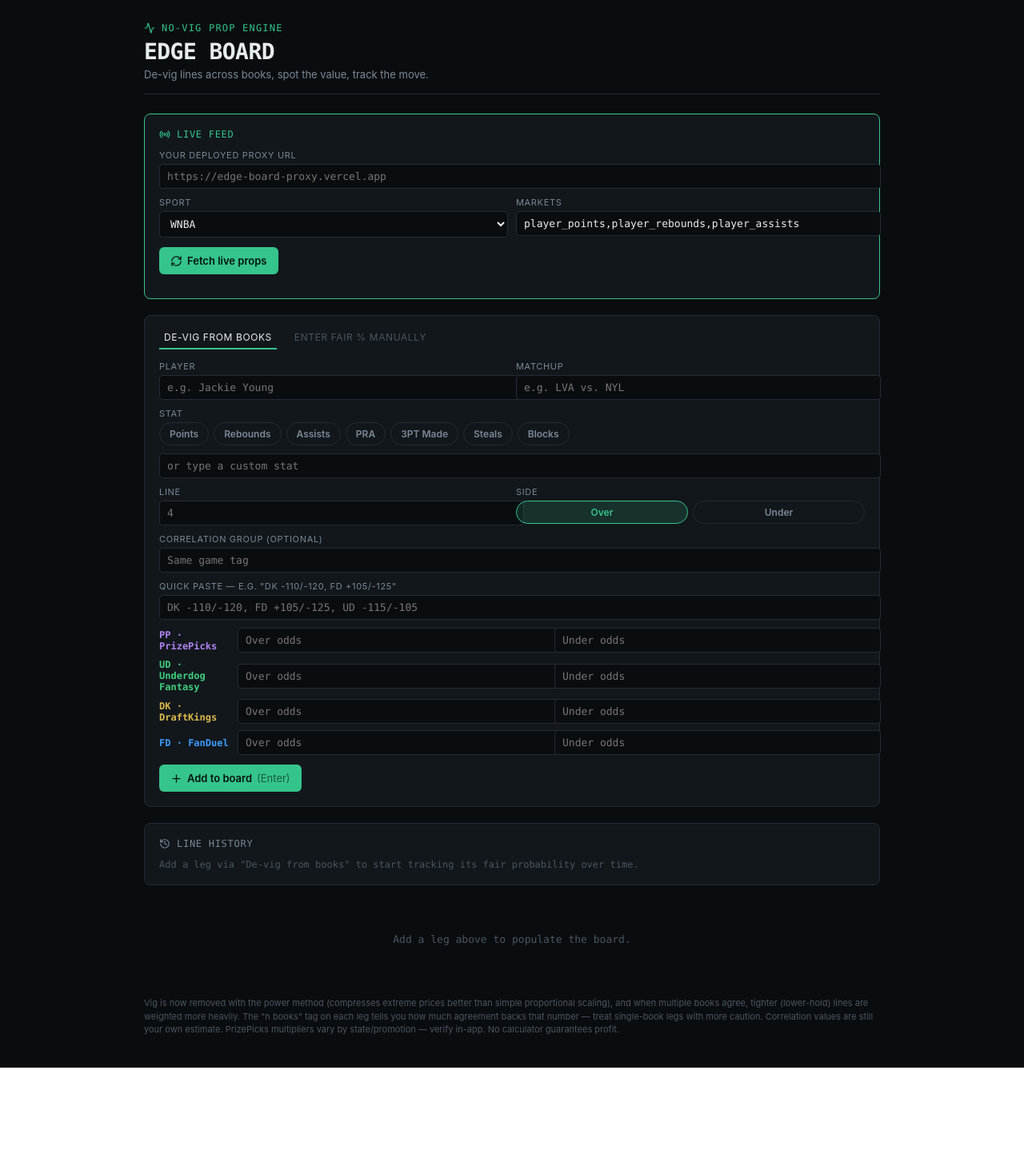
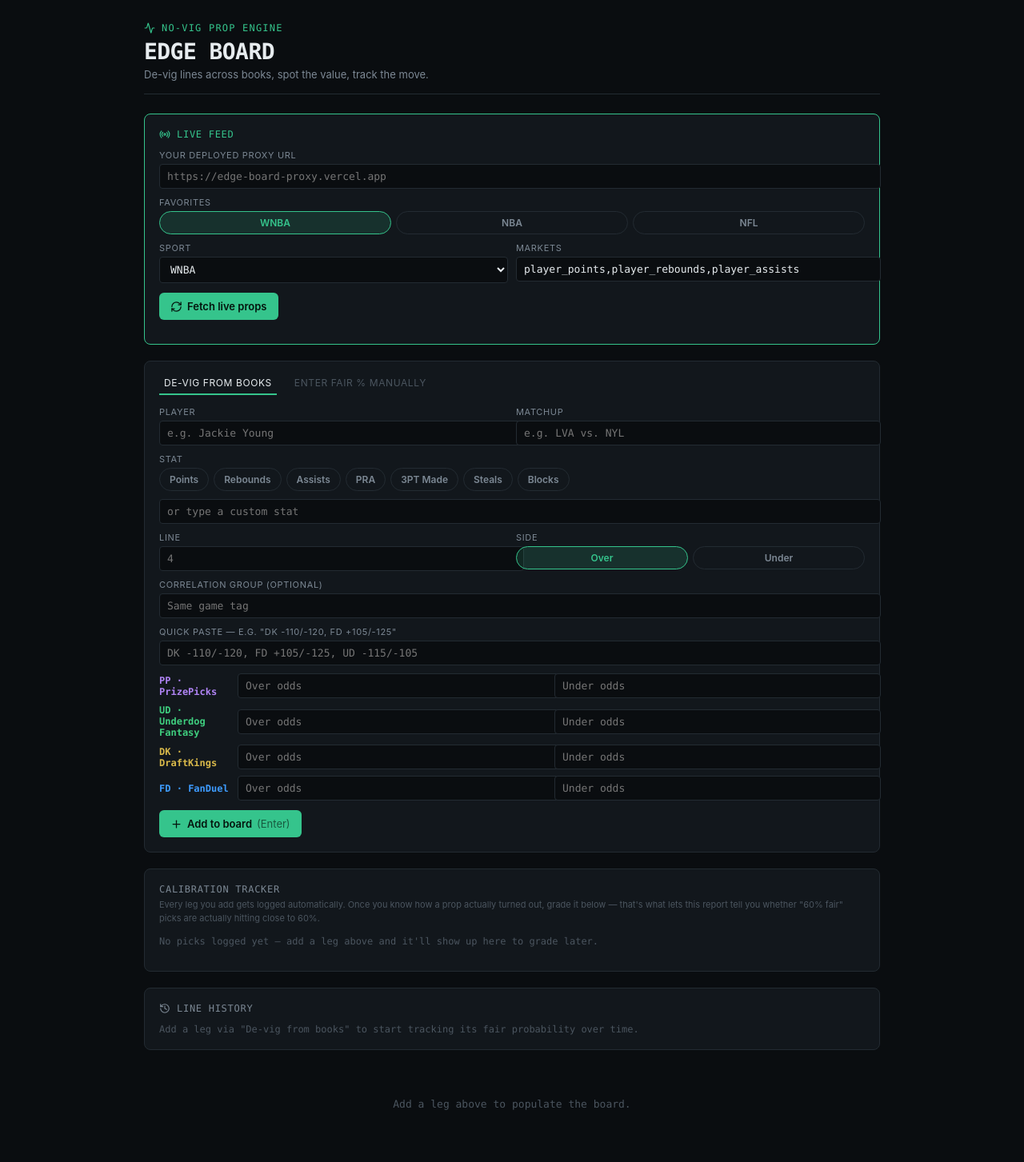
Before and after one commit to ronalddays123-blip/Edge-board-proxy, a React (Vite) app: page / in a window 1280 px wide. Shown: the top 1453 px of the page at 80% size. Before the commit the page ends 1335 px from the top, so only its background shows below. Built offline with nearby package versions, Linux system fonts and the light colour scheme.

Commit message:
Update EdgeBoard.jsx

```diff
--- a/src/EdgeBoard.jsx
+++ b/src/EdgeBoard.jsx
@@ -404,6 +404,28 @@
           <input style={inputStyle} value={proxyUrl} onChange={(e) => saveUrl(e.target.value)} placeholder="https://edge-board-proxy.vercel.app" />
         </Field>
       </div>
+      <div style={{ marginBottom: 10 }}>
+        <Field label="Favorites">
+          <div style={{ display: "flex", gap: 6 }}>
+            {[
+              { label: "WNBA", value: "basketball_wnba" },
+              { label: "NBA", value: "basketball_nba" },
+              { label: "NFL", value: "americanfootball_nfl" },
+            ].map((f) => (
+              <button
+                key={f.value}
+                onClick={() => {
+                  setSport(f.value);
+                  if (!marketsTouched) setMarkets(SPORT_MARKETS[f.value] || "");
+                }}
+                style={{ ...chipStyle(sport === f.value), flex: 1 }}
+              >
+                {f.label}
+              </button>
+            ))}
+          </div>
+        </Field>
+      </div>
       <div style={{ display: "grid", gridTemplateColumns: "1fr 1fr", gap: 10, marginBottom: 12 }}>
         <Field label="Sport">
           <select style={{ ...inputStyle, cursor: "pointer" }} value={sport} onChange={(e) => {
@@ -413,8 +435,8 @@
           }}>
             <option value="basketball_wnba">WNBA</option>
             <option value="basketball_nba">NBA</option>
+            <option value="americanfootball_nfl">NFL</option>
             <option value="baseball_mlb">MLB</option>
-            <option value="americanfootball_nfl">NFL</option>
             <option value="icehockey_nhl">NHL</option>
             <option value="soccer_epl">Soccer — EPL</option>
             <option value="soccer_uefa_champs_league">Soccer — Champions League</option>
@@ -700,6 +722,110 @@
   );
 });
 
+// Buckets graded predictions by their predicted probability and compares
+// predicted rate vs actual hit rate per bucket — the core calibration check.
+// A well-calibrated model's "60% picks" should hit ~60% of the time; if your
+// 60% bucket is actually hitting 45%, that bucket's numbers aren't trustworthy
+// even though the math inside them is internally consistent.
+function buildCalibrationReport(predictions) {
+  const graded = predictions.filter((p) => p.result === "hit" || p.result === "miss");
+  const buckets = [
+    [0.5, 0.55], [0.55, 0.6], [0.6, 0.65], [0.65, 0.7], [0.7, 0.75],
+    [0.75, 0.8], [0.8, 0.85], [0.85, 0.9], [0.9, 1.01],
+  ];
+  const report = buckets.map(([lo, hi]) => {
+    const inBucket = graded.filter((p) => p.fairProb >= lo && p.fairProb < hi);
+    const hits = inBucket.filter((p) => p.result === "hit").length;
+    return {
+      label: `${Math.round(lo * 100)}-${Math.round(Math.min(hi, 1) * 100)}%`,
+      n: inBucket.length,
+      predicted: inBucket.length ? (inBucket.reduce((s, p) => s + p.fairProb, 0) / inBucket.length) * 100 : null,
+      actual: inBucket.length ? (hits / inBucket.length) * 100 : null,
+    };
+  }).filter((b) => b.n > 0);
+
+  const brier = graded.length
+    ? graded.reduce((s, p) => s + Math.pow((p.result === "hit" ? 1 : 0) - p.fairProb, 2), 0) / graded.length
+    : null;
+
+  return { report, graded, brier, totalHits: graded.filter((p) => p.result === "hit").length };
+}
+
+const CalibrationPanel = memo(function CalibrationPanel({ predictions, onGrade }) {
+  const ungraded = predictions.filter((p) => p.result === null).sort((a, b) => b.timestamp - a.timestamp);
+  const { report, graded, brier, totalHits } = useMemo(() => buildCalibrationReport(predictions), [predictions]);
+
+  return (
+    <div style={{ background: COLORS.panel, border: `1px solid ${COLORS.line}`, borderRadius: 8, padding: 18, marginBottom: 20 }}>
+      <div style={{ fontFamily: mono, fontSize: 12, color: COLORS.muted, letterSpacing: "0.06em", marginBottom: 4 }}>CALIBRATION TRACKER</div>
+      <p style={{ color: COLORS.faint, fontSize: 11, margin: "0 0 14px", lineHeight: 1.5 }}>
+        Every leg you add gets logged automatically. Once you know how a prop actually turned out, grade it below —
+        that's what lets this report tell you whether "60% fair" picks are actually hitting close to 60%.
+      </p>
+
+      {graded.length > 0 && (
+        <div style={{ marginBottom: 18 }}>
+          <div style={{ display: "grid", gridTemplateColumns: "repeat(2,1fr)", gap: 10, marginBottom: 14 }}>
+            <div style={{ background: COLORS.bg, border: `1px solid ${COLORS.line}`, borderRadius: 6, padding: 12 }}>
+              <div style={{ fontSize: 10, color: COLORS.faint, fontFamily: mono }}>GRADED / HIT RATE</div>
+              <div style={{ fontSize: 18, color: COLORS.text, fontFamily: mono, marginTop: 4 }}>{graded.length} · {((totalHits / graded.length) * 100).toFixed(1)}%</div>
+            </div>
+            <div style={{ background: COLORS.bg, border: `1px solid ${COLORS.line}`, borderRadius: 6, padding: 12 }}>
+              <div style={{ fontSize: 10, color: COLORS.faint, fontFamily: mono }}>BRIER SCORE (lower = better)</div>
+              <div style={{ fontSize: 18, color: COLORS.text, fontFamily: mono, marginTop: 4 }}>{brier.toFixed(3)}</div>
+            </div>
+          </div>
+
+          <div style={{ display: "flex", flexDirection: "column", gap: 6, marginBottom: 8 }}>
+            <div style={{ display: "grid", gridTemplateColumns: "1fr 1fr 1fr 40px", fontFamily: mono, fontSize: 10, color: COLORS.faint }}>
+              <span>BUCKET</span><span>PREDICTED</span><span>ACTUAL</span><span>N</span>
+            </div>
+            {report.map((b) => {
+              const gap = b.actual - b.predicted;
+              const flag = Math.abs(gap) >= 10 && b.n >= 5;
+              return (
+                <div key={b.label} style={{ display: "grid", gridTemplateColumns: "1fr 1fr 1fr 40px", fontFamily: mono, fontSize: 12, alignItems: "center", padding: "4px 0", borderBottom: `1px solid ${COLORS.line}` }}>
+                  <span style={{ color: COLORS.text }}>{b.label}</span>
+                  <span style={{ color: COLORS.faint }}>{b.predicted.toFixed(1)}%</span>
+                  <span style={{ color: flag ? COLORS.red : COLORS.green }}>{b.actual.toFixed(1)}%{flag ? " ⚠" : ""}</span>
+                  <span style={{ color: COLORS.faint }}>{b.n}</span>
+                </div>
+              );
+            })}
+          </div>
+          <p style={{ color: COLORS.faint, fontSize: 10, margin: "8px 0 0", fontFamily: mono }}>
+            ⚠ flags buckets where actual hit rate is 10+ points off predicted, with at least 5 graded picks — small
+            sample sizes will bounce around a lot, so don't over-read a bucket with only 2-3 picks in it.
+          </p>
+        </div>
+      )}
+
+      {ungraded.length > 0 && (
+        <div>
+          <div style={{ fontFamily: mono, fontSize: 11, color: COLORS.amber, marginBottom: 8 }}>{ungraded.length} UNGRADED</div>
+          <div style={{ display: "flex", flexDirection: "column", gap: 6, maxHeight: 280, overflowY: "auto" }}>
+            {ungraded.map((p) => (
+              <div key={p.id} style={{ display: "flex", justifyContent: "space-between", alignItems: "center", background: COLORS.bg, border: `1px solid ${COLORS.line}`, borderRadius: 6, padding: "7px 10px" }}>
+                <div style={{ minWidth: 0 }}>
+                  <div style={{ color: COLORS.text, fontSize: 12, fontWeight: 600 }}>{p.player} {p.side} {p.line} {p.stat}</div>
+                  <div style={{ color: COLORS.faint, fontSize: 10, fontFamily: mono }}>{pct(p.fairProb)} fair · {p.matchup}</div>
+                </div>
+                <div style={{ display: "flex", gap: 4, flexShrink: 0, marginLeft: 8 }}>
+                  <button onClick={() => onGrade(p.id, "hit")} style={{ fontFamily: mono, fontSize: 10, padding: "4px 7px", borderRadius: 4, border: `1px solid ${COLORS.green}`, color: COLORS.green, background: "transparent", cursor: "pointer" }}>Hit</button>
+                  <button onClick={() => onGrade(p.id, "miss")} style={{ fontFamily: mono, fontSize: 10, padding: "4px 7px", borderRadius: 4, border: `1px solid ${COLORS.red}`, color: COLORS.red, background: "transparent", cursor: "pointer" }}>Miss</button>
+                  <button onClick={() => onGrade(p.id, "push")} style={{ fontFamily: mono, fontSize: 10, padding: "4px 7px", borderRadius: 4, border: `1px solid ${COLORS.faint}`, color: COLORS.faint, background: "transparent", cursor: "pointer" }}>Push</button>
+                </div>
+              </div>
+            ))}
+          </div>
+        </div>
+      )}
+
+      {predictions.length === 0 && <p style={{ color: COLORS.faint, fontSize: 12, fontFamily: mono }}>No picks logged yet — add a leg above and it'll show up here to grade later.</p>}
+    </div>
+  );
+});
+
 export default function EdgeBoard() {
   const [legs, setLegs] = useState([]);
   const [entryType, setEntryType] = useState("power");
@@ -713,6 +839,47 @@
   const [selectedHistoryProp, setSelectedHistoryProp] = useState(null);
   const [historyData, setHistoryData] = useState([]);
   const [historyLoading, setHistoryLoading] = useState(false);
+
+  const [predictions, setPredictions] = useState([]);
+
+  useEffect(() => {
+    (async () => {
+      try {
+        const res = await window.storage.get("predictions-log");
+        setPredictions(res ? JSON.parse(res.value) : []);
+      } catch (e) {
+        setPredictions([]);
+      }
+    })();
+  }, []);
+
+  const savePredictions = useCallback(async (next) => {
+    setPredictions(next);
+    try {
+      await window.storage.set("predictions-log", JSON.stringify(next));
+    } catch (e) {
+      console.error("storage error", e);
+    }
+  }, []);
+
+  const logPrediction = useCallback((leg) => {
+    setPredictions((prev) => {
+      const next = [...prev, {
+        id: leg.id, player: leg.name, stat: leg.stat, line: leg.line, side: leg.side,
+        matchup: leg.matchup, fairProb: leg.fairProb, timestamp: Date.now(), result: null,
+      }];
+      window.storage.set("predictions-log", JSON.stringify(next)).catch(() => {});
+      return next;
+    });
+  }, []);
+
+  const gradePrediction = useCallback((id, result) => {
+    setPredictions((prev) => {
+      const next = prev.map((p) => (p.id === id ? { ...p, result } : p));
+      window.storage.set("predictions-log", JSON.stringify(next)).catch(() => {});
+      return next;
+    });
+  }, []);
 
   useEffect(() => {
     (async () => {
@@ -761,7 +928,8 @@
   const handleAddLeg = useCallback((leg, historyEntry) => {
     setLegs((prev) => [...prev, leg]);
     if (historyEntry) logSnapshot(historyEntry.propName, historyEntry.snapshot);
-  }, [logSnapshot]);
+    logPrediction(leg);
+  }, [logSnapshot, logPrediction]);
 
   const removeLeg = useCallback((id) => setLegs((prev) => prev.filter((l) => l.id !== id)), []);
   const toggleLeg = useCallback((id) => setLegs((prev) => prev.map((l) => (l.id === id ? { ...l, include: !l.include } : l))), []);
@@ -904,6 +1072,8 @@
           </div>
         )}
 
+        <CalibrationPanel predictions={predictions} onGrade={gradePrediction} />
+
         <div style={{ background: COLORS.panel, border: `1px solid ${COLORS.line}`, borderRadius: 8, padding: 18, marginBottom: 20 }}>
           <div style={{ display: "flex", alignItems: "center", gap: 8, fontFamily: mono, fontSize: 12, color: COLORS.muted, letterSpacing: "0.06em", marginBottom: 12 }}>
             <History size={14} /> LINE HISTORY
```
